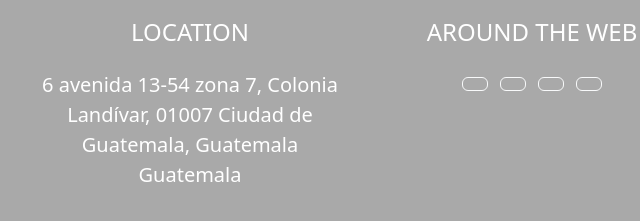
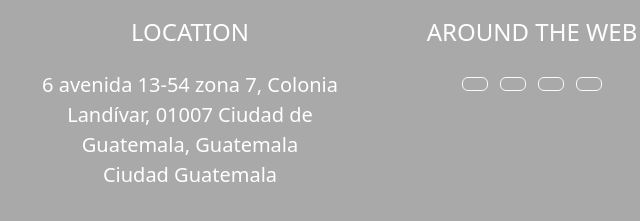
Before and after one commit to RobbinSisimit/Lab1IN6CV, a plain HTML site: page pagina3.html in a window 1280 px wide. Shown: the part 3295-3516 px from the top of the page, 108-748 px from the left. Drawn offline with nearby package versions, Linux system fonts and the light colour scheme.

Commit message:
finalizar

```diff
--- a/pagina3.html
+++ b/pagina3.html
@@ -155,7 +155,7 @@
                       <p class="lead mb-0">
                         6 avenida 13-54 zona 7, Colonia Landívar, 01007 Ciudad de Guatemala, Guatemala
                           <br />
-                          Guatemala
+                          Ciudad Guatemala
                       </p>
                   </div>
                   <div class="col-lg-4 mb-5 mb-lg-0">
```
